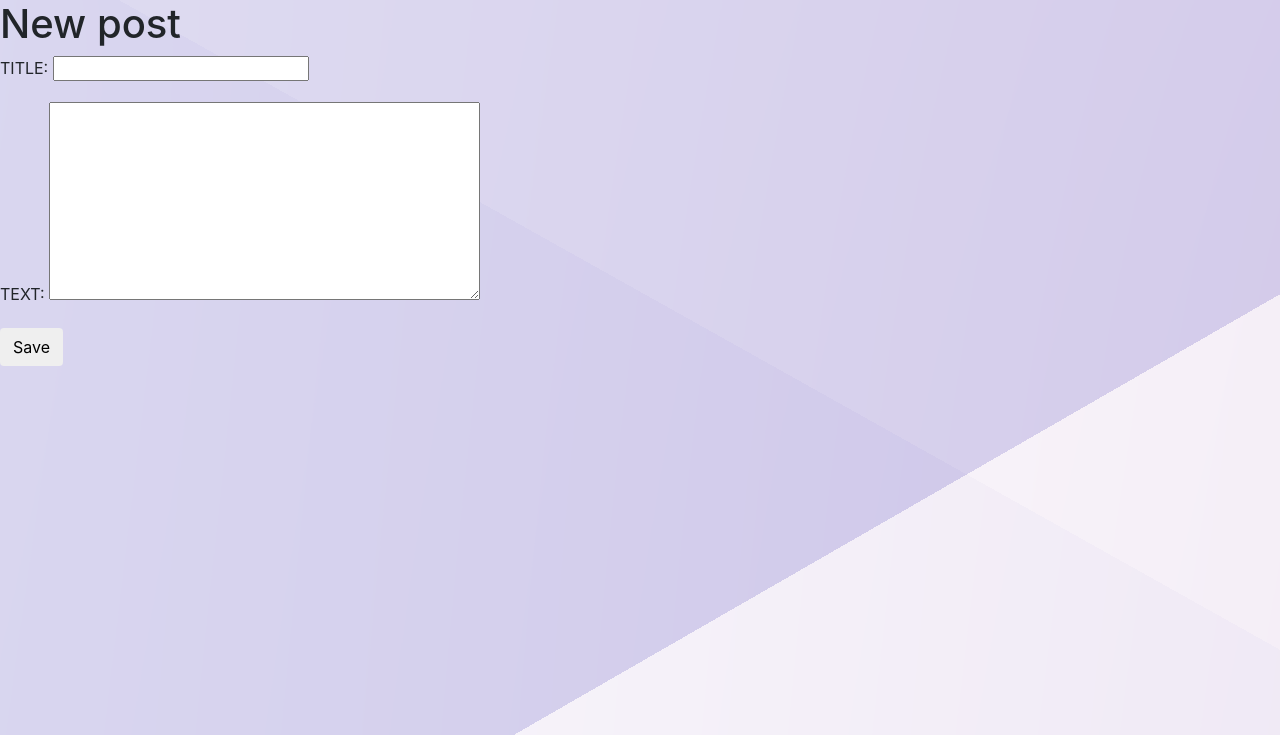
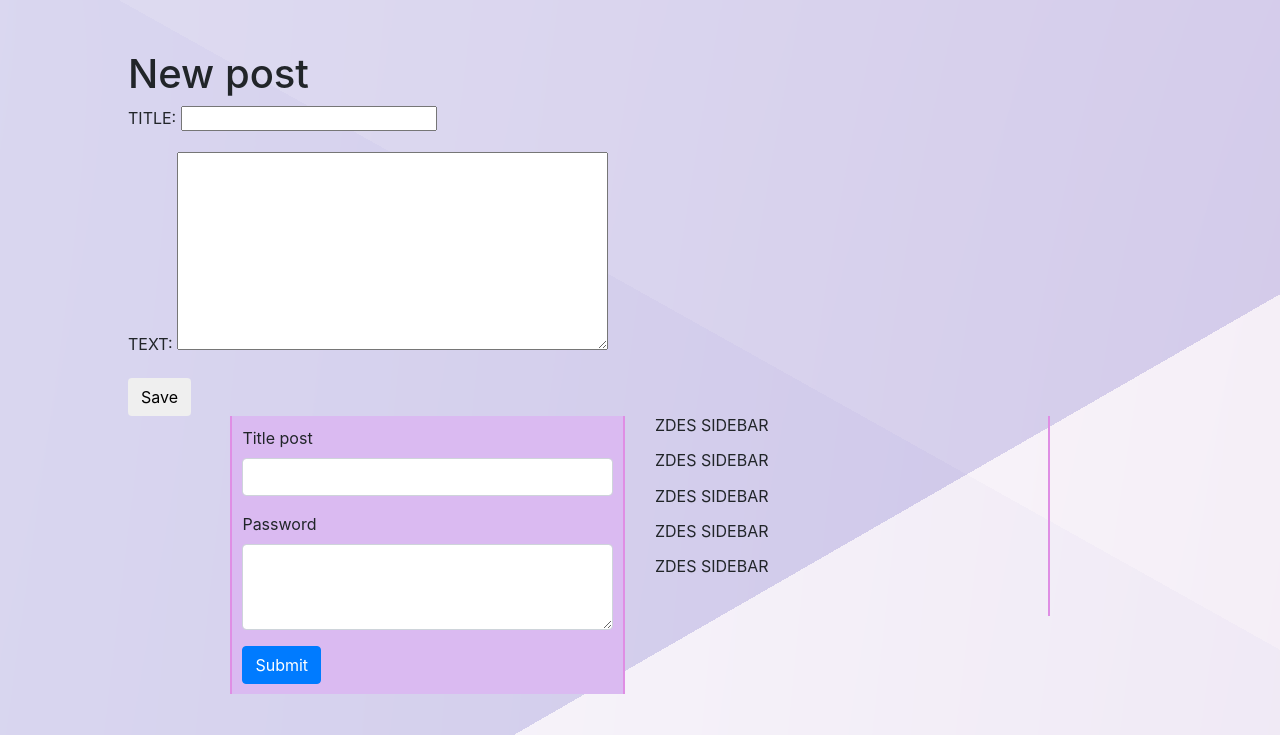
Before and after one commit to asmodaay/projectone, a Django app: page /post/new/ in a window 1280 px wide. Shown: the part 65-800 px from the top of the page. Run offline with Django 3.2, Linux system fonts and the light colour scheme; some libraries are stand-ins or nearby versions.

Commit message:
test post_edit

```diff
--- a/projectone/static/projectone/css/style.css
+++ b/projectone/static/projectone/css/style.css
@@ -1,6 +1,12 @@
 
 body {
 	background-image: url('/static/projectone/images/back.png');
+}
+
+.post {
+	width: 80%;
+	margin-right: auto;
+	margin-left: auto;
 }
 
 .logo{
@@ -49,6 +55,27 @@ nav {
 .border-desc{
 	background-color: #C8AFEA;
 	height: 200px;
+}
+
+.sidebar {
+	height: 200px;
+	border-right: 2px solid #DF8EE4;
+}
+
+.form-huerm {
+	display: flex;
+	border-right: 2px solid #DF8EE4;
+	border-left: 2px solid #DF8EE4;
+	padding: 10px;
+	height: auto;
+	background-color: #DABAF1;
+}
+
+.field-huield {
+	height: auto;
+	margin-right: auto;
+	margin-left: auto;
+	width: 80%;
 }
 
 .wrapper {
--- a/projectone/templates/projectone/post_edit.html
+++ b/projectone/templates/projectone/post_edit.html
@@ -1,9 +1,46 @@
 {% extends 'base.html' %}
 
 {% block content %}
-    <h1>New post</h1>
-    <form method="POST" class="post-form">{% csrf_token %}
-        {{ form.as_p }}
-        <button type="submit" class="save btn btn-default">Save</button>
-    </form>
+	<div class="wrapper">
+    	<h1>New post</h1>
+    		<section>
+
+				    <form method="POST" class="post-form">{% csrf_token %}
+				        {{ form.as_p }}
+				        <button type="submit" class="save btn btn-default">Save</button>
+				    </form>
+			</section>
+
+
+	<!-- ЭТО МОЯ ФОРМА -->
+			<section class="field-huield">
+				<div class="row justify-content-between">
+      				<div class="col">
+						<article class="form-huerm">
+							<form>
+								  <div class="form-group">
+								    <label for="title">Title post</label>
+								    <input type="text" class="form-control" id="text">
+								  </div>
+								  <div class="form-group">
+								    <label for="area">Password</label>
+								    <textarea cols="40" rows="3" class="form-control" id="area"></textarea>
+								  </div>
+								  <button type="submit" class="btn btn-primary">Submit</button>
+							</form>
+						</article>
+					</div>
+					<div class="col-6">
+						<article class="sidebar">
+							<p>zdes sidebar</p>
+							<p>zdes sidebar</p>
+							<p>zdes sidebar</p>
+							<p>zdes sidebar</p>
+							<p>zdes sidebar</p>
+						</article>
+					</div>
+				</div>
+			</section>
+
+	</div>
 {% endblock %}
```
